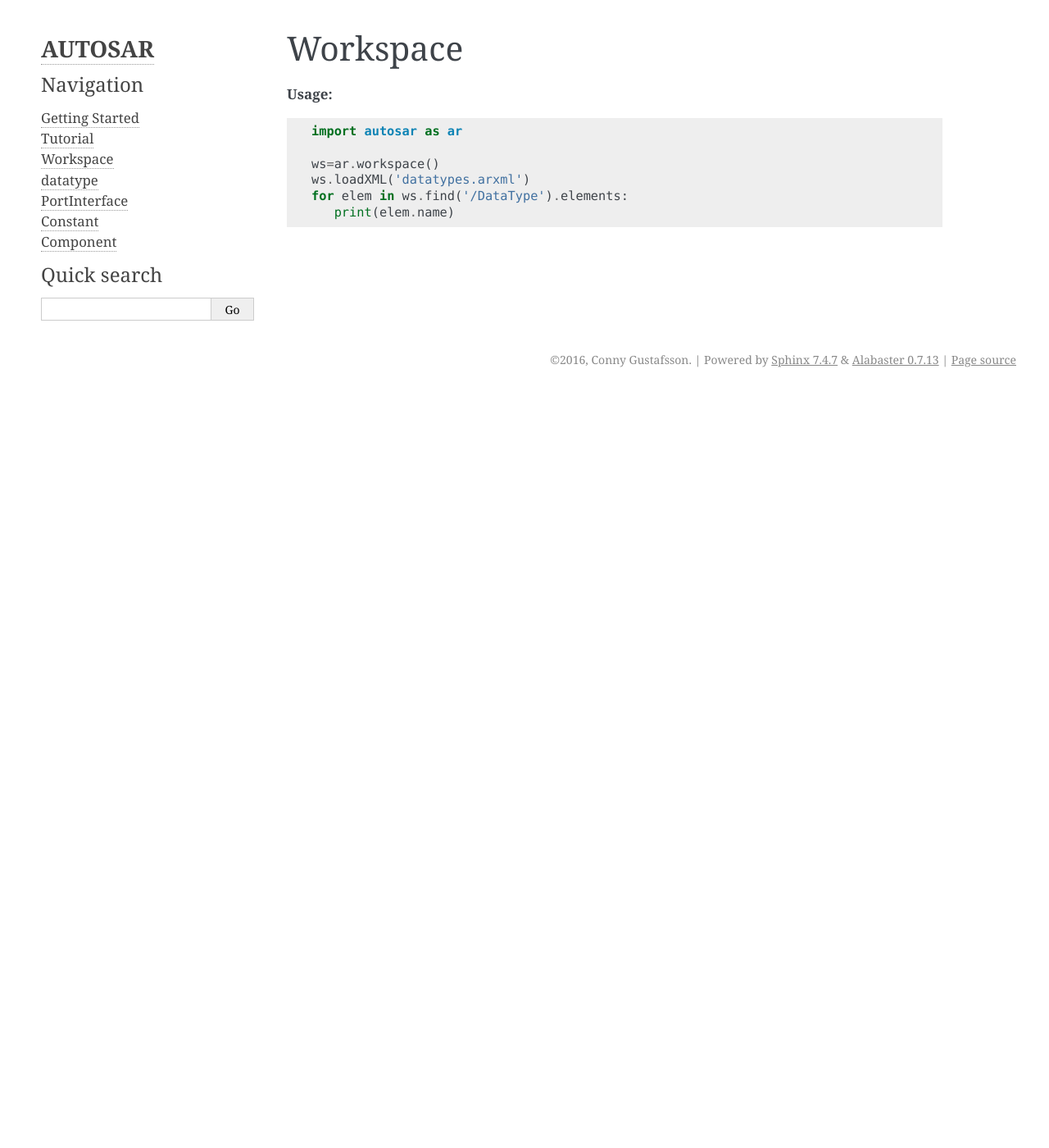
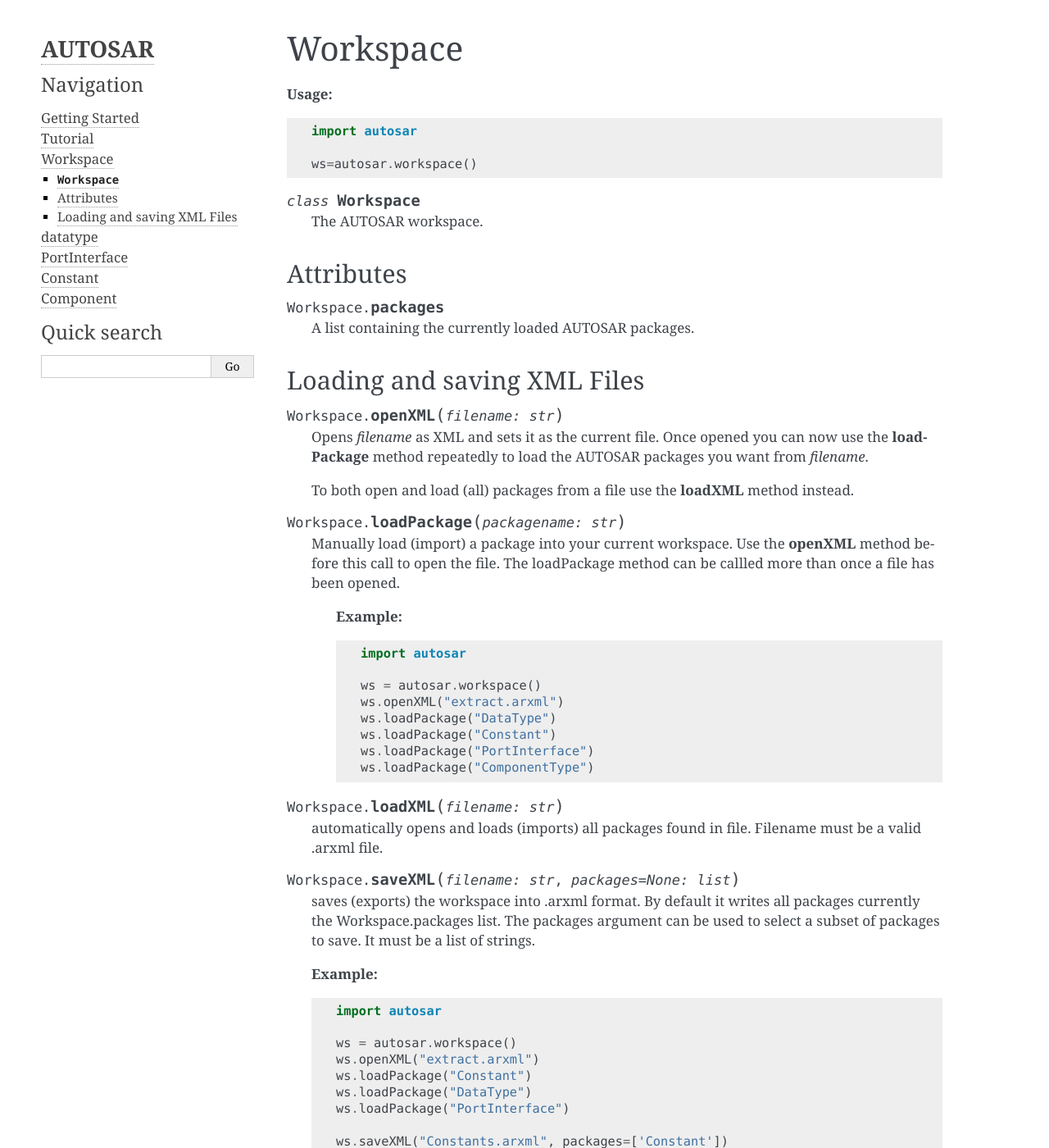
Before and after one commit to cogu/autosar, a Sphinx documentation site: the page built from doc/workspace.rst, in a window 1280 px wide and 1400 px high. Shown: the whole window at 82% size. Built offline with Sphinx 7.4.7, drawn with Linux system fonts in a browser that asks for light colours; some of the changed text lies outside the part shown.

Commit message:
updated documentation for Workspace class

```diff
--- a/doc/workspace.rst
+++ b/doc/workspace.rst
@@ -5,9 +5,71 @@ Workspace
 
 .. code-block:: python
 
-   import autosar as ar
+   import autosar
 
-   ws=ar.workspace()
-   ws.loadXML('datatypes.arxml')
-   for elem in ws.find('/DataType').elements:
-      print(elem.name)
+   ws=autosar.workspace()
+
+.. _Workspace:
+
+.. py:class:: Workspace()
+
+   The AUTOSAR workspace.
+
+Attributes
+----------
+
+.. py:attribute:: Workspace.packages
+
+   A list containing the currently loaded AUTOSAR packages.
+
+Loading and saving XML Files
+----------------------------
+
+.. py:method:: Workspace.openXML(filename: str)
+
+   Opens *filename* as XML and sets it as the current file. Once opened you can now use the **loadPackage** method repeatedly to load the AUTOSAR packages you want from *filename*.
+
+   To both open and load (all) packages from a file use the **loadXML** method instead.
+
+.. py:method:: Workspace.loadPackage(packagename: str)
+
+  Manually load (import) a package into your current workspace. Use the **openXML** method before this call to open the file.
+  The loadPackage method can be callled more than once a file has been opened.
+
+   **Example:**
+
+   .. code-block:: python
+
+      import autosar
+
+      ws = autosar.workspace()
+      ws.openXML("extract.arxml")
+      ws.loadPackage("DataType")
+      ws.loadPackage("Constant")
+      ws.loadPackage("PortInterface")
+      ws.loadPackage("ComponentType")
+
+.. py:method:: Workspace.loadXML(filename: str)
+
+   automatically opens and loads (imports) all packages found in file. Filename must be a valid .arxml file.
+
+.. py:method:: Workspace.saveXML(filename: str, packages=None: list)
+
+   saves (exports) the workspace into .arxml format. By default it writes all packages currently the Workspace.packages list.
+   The packages argument can be used to select a subset of packages to save. It must be a list of strings.
+
+   **Example:**
+
+   .. code-block:: python
+
+      import autosar
+
+      ws = autosar.workspace()
+      ws.openXML("extract.arxml")
+      ws.loadPackage("Constant")
+      ws.loadPackage("DataType")
+      ws.loadPackage("PortInterface")
+
+      ws.saveXML("Constants.arxml", packages=['Constant'])
+      ws.saveXML("DataTypes.arxml", packages=['DataType'])
+      ws.saveXML("PortInterfaces.arxml", packages=['PortInterface'])
```
